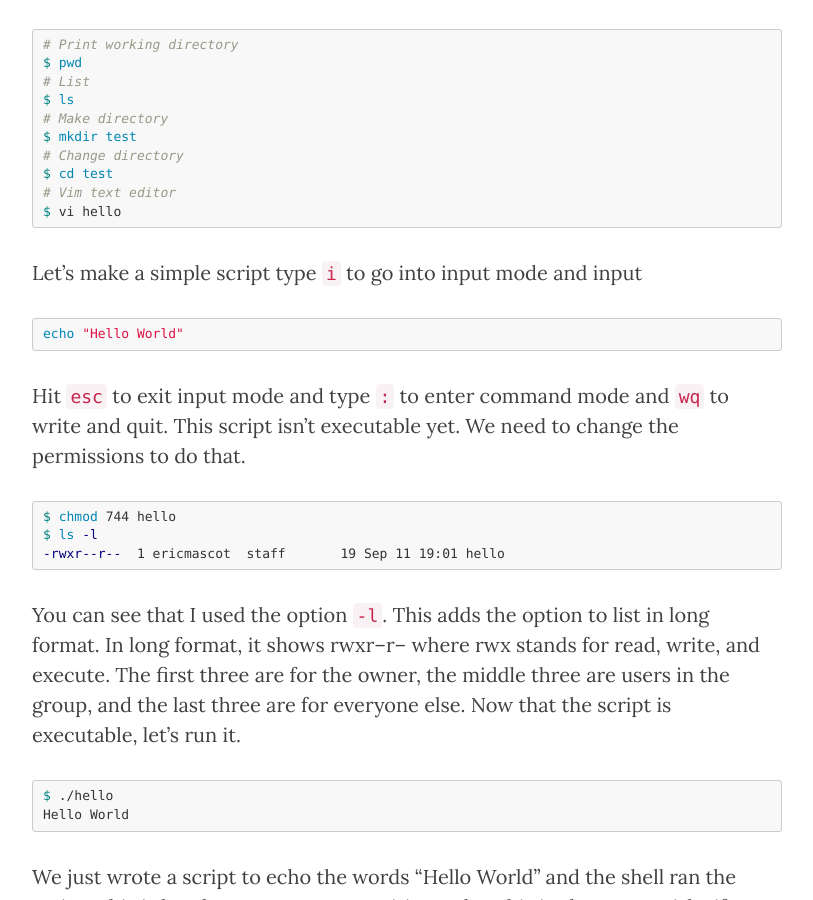
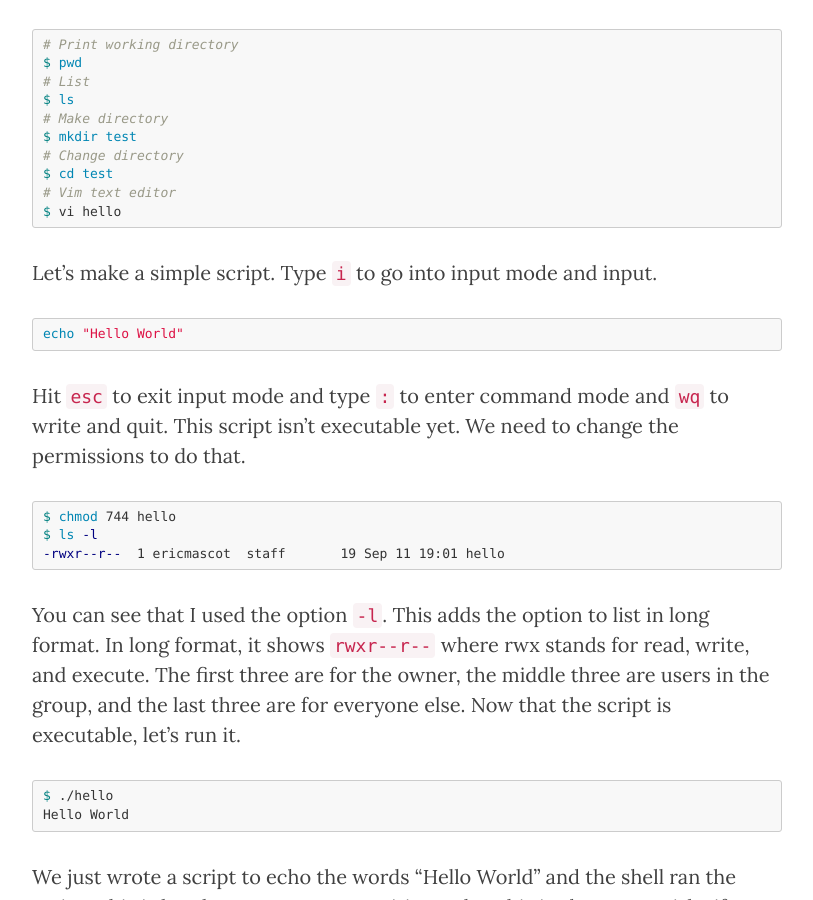
Before and after one commit to emascot/emascot.github.io, a Jekyll site: the page built from _posts/2016-10-9-introduction-to-bash.markdown, in a window 1280 px wide and 900 px high, scrolled down 1258 px. Shown: the whole window, without its empty margins (233-1046 px from the left). Built offline with Jekyll 4.4.1, drawn with Linux system fonts in a browser that asks for light colours; nearby versions of some CDN libraries; some of the changed text lies outside the part shown.

````diff
--- a/_posts/2016-10-9-introduction-to-bash.markdown
+++ b/_posts/2016-10-9-introduction-to-bash.markdown
@@ -34,8 +34,8 @@ $ cd test
 $ vi hello
 ```
 
-Let's make a simple script
-type `i` to go into input mode and input
+Let's make a simple script.
+Type `i` to go into input mode and input.
 
 ```bash
 echo "Hello World"
@@ -53,7 +53,7 @@ $ ls -l
 
 You can see that I used the option `-l`.
 This adds the option to list in long format.
-In long format, it shows rwxr--r-- where rwx stands for read, write, and execute.
+In long format, it shows `rwxr--r--` where rwx stands for read, write, and execute.
 The first three are for the owner, the middle three are users in the group, and the last three are for everyone else.
 Now that the script is executable, let's run it.
 
````
Also changed, not shown: other parts of _posts/2016-10-9-introduction-to-bash.markdown (+2 -2 lines).
